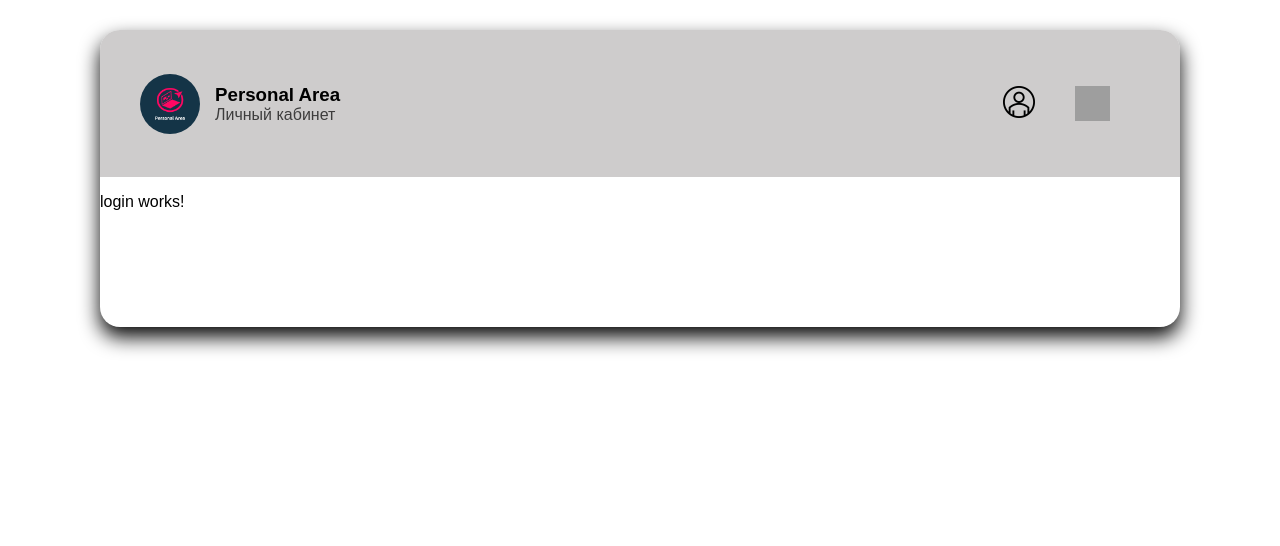
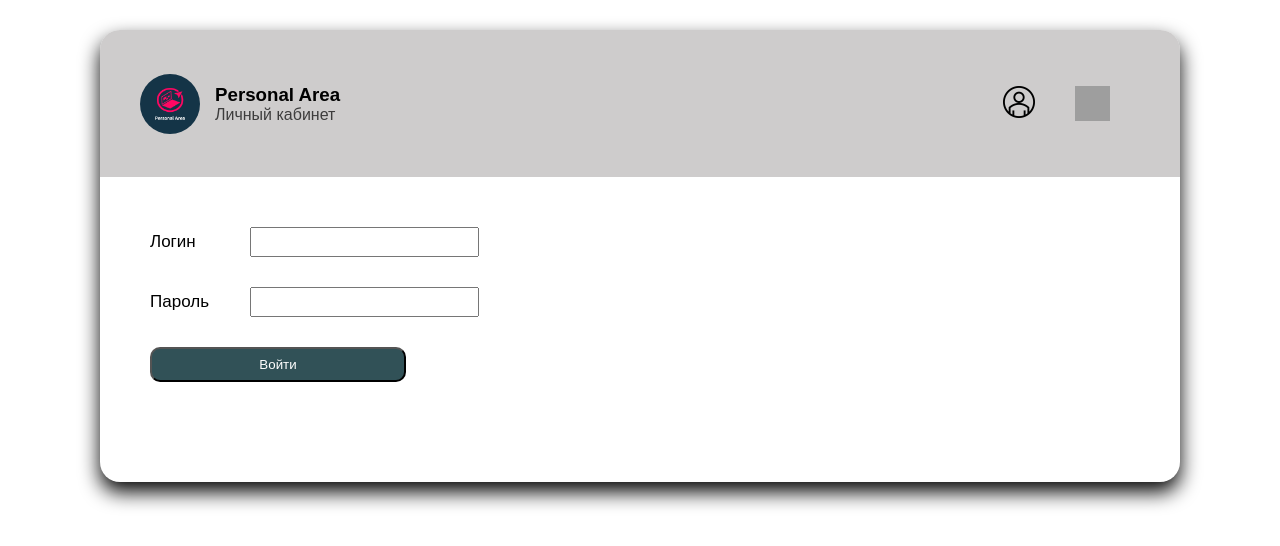
Before and after one commit to DogmatAlex/Personal-Area, an Angular app: page /login in a window 1280 px wide. Shown: the top 546 px of the page. Built offline with nearby package versions, Linux system fonts and the light colour scheme; grey boxes are pictures that could not be loaded.

Commit message:
Styles for pages

```diff
--- a/src/app/app-routing.module.ts
+++ b/src/app/app-routing.module.ts
@@ -3,6 +3,8 @@ import { RouterModule, Routes } from '@angular/router';
 import { ProfileComponent } from './profile/components/profile.component';
 import { LoginComponent } from './login/components/login.component';
 import { TodoComponent } from './todo/components/todo.component';
+import { AppComponent } from './app.component';
+
 
 const routes: Routes = [
   {
@@ -17,7 +19,9 @@ const routes: Routes = [
   {
     path: 'login',
     component: LoginComponent
-  }
+  },
+
+
 ];
 
 @NgModule({
--- a/src/app/app.component.ts
+++ b/src/app/app.component.ts
@@ -1,5 +1,5 @@
 import { Component } from '@angular/core';
-import { json } from 'stream/consumers';
+
 
 @Component({
   selector: 'app-root',
@@ -10,5 +10,4 @@ import { json } from 'stream/consumers';
 
 export class AppComponent {
 
-
 }
--- a/src/app/app.module.ts
+++ b/src/app/app.module.ts
@@ -22,7 +22,7 @@ import { ToDoModule } from './todo/todo.module';
     FormsModule,
     ProfileModule,
     LoginModule,
-    ToDoModule
+    ToDoModule,
   ],
   providers: [
     provideClientHydration()
--- a/src/app/login/components/login.component.html
+++ b/src/app/login/components/login.component.html
@@ -1,3 +1,18 @@
-<p>login works!</p>
+<div class="login-form" [formGroup]="loginForm">
+    <div class="login-form__input">
+        <label for="login">Логин</label>
+        <input type="text" id="login" formControlName="login" />
+    </div>
+
+
+    <div class="login-form__input">
+        <label for="password">Пароль</label>
+        <input type="text" id="password" formControlName="password" />
+    </div>
+
+    <button (click)="logIn()">Войти</button>
+
+
+</div>
 
 <router-outlet></router-outlet>
--- a/src/app/login/components/login.component.scss
+++ b/src/app/login/components/login.component.scss
@@ -0,0 +1,44 @@
+.login-form {
+    display: flex;
+    flex-direction: column;
+    gap: 30px;
+    justify-content: center;
+    width: 40vw;
+    margin-left: 50px;
+    margin-top: 50px;
+
+    &__input {
+        display: flex;
+        width: 100%;
+        height: 30px;
+        gap: 20px;
+
+        & label {
+            display: flex;
+            align-items: center;
+            width: 80px;
+            font-size: 17px;
+        }
+
+        & input {
+            font-size: 17px;
+        }
+    }
+
+    & button {
+        width: 20vw;
+        height: 35px;
+        background-color: rgb(49, 81, 87);
+        color: white;
+        border-radius: 10px;
+        cursor: pointer;
+        transition: background 0.2s ease-in-out;
+
+        &:hover {
+            background: lighten($color: rgb(49, 81, 87), $amount: 8%);
+          }
+          &:active {
+            background: darken($color: rgb(49, 81, 87), $amount: 11%);
+          }
+    }
+}
--- a/src/app/login/components/login.component.ts
+++ b/src/app/login/components/login.component.ts
@@ -1,4 +1,5 @@
 import { Component } from '@angular/core';
+import { FormControl, FormGroup, Validators } from '@angular/forms';
 
 @Component({
   selector: 'app-login',
@@ -6,5 +7,16 @@ import { Component } from '@angular/core';
   styleUrl: './login.component.scss'
 })
 export class LoginComponent {
+  public loginForm = new FormGroup({
+    login: new FormControl('', Validators.required),
+    password: new FormControl('', Validators.required),
+  });
 
+  public logIn() {
+    console.log(this.loginForm.value);
+  }
+
+  public ngOninit(): void {
+
+  }
 }
--- a/src/app/login/login.module.ts
+++ b/src/app/login/login.module.ts
@@ -2,10 +2,11 @@ import { NgModule } from '@angular/core';
 import { LoginComponent } from './components/login.component';
 import { CommonModule } from '@angular/common';
 import { RouterModule } from '@angular/router';
+import { ReactiveFormsModule } from '@angular/forms';
 
 
 @NgModule({
-    imports: [CommonModule, RouterModule],
+    imports: [CommonModule, RouterModule, ReactiveFormsModule],
     exports: [LoginComponent],
     declarations: [LoginComponent],
     providers: [],
--- a/src/app/profile/components/profile.component.html
+++ b/src/app/profile/components/profile.component.html
@@ -15,6 +15,11 @@
     </div>
 
     <div class="profile-form__input">
+        <label for="email">Email</label>
+        <input type="text" id="email" formControlName="email" />
+    </div>
+
+    <div class="profile-form__input">
         <label for="city">Город</label>
         <input type="text" id="city" />
     </div>
--- a/src/app/profile/components/profile.component.scss
+++ b/src/app/profile/components/profile.component.scss
@@ -27,6 +27,18 @@
 
     & button {
         width: 20vw;
-        height: 30px;
+        height: 35px;
+        background-color: rgb(49, 81, 87);
+        color: white;
+        border-radius: 10px;
+        cursor: pointer;
+        transition: background 0.2s ease-in-out;
+
+        &:hover {
+            background: lighten($color: rgb(49, 81, 87), $amount: 8%);
+          }
+          &:active {
+            background: darken($color: rgb(49, 81, 87), $amount: 11%);
+          }
     }
 }
--- a/src/app/profile/components/profile.component.ts
+++ b/src/app/profile/components/profile.component.ts
@@ -11,6 +11,7 @@ export class ProfileComponent {
     name: new FormControl('', Validators.required),
     lastName: new FormControl('', Validators.required),
     dateOfBirth: new FormControl('', Validators.required),
+    email: new FormControl('', Validators.required),
     city: new FormControl('', Validators.required)
   });
 
--- a/src/app/todo/components/todo.component.html
+++ b/src/app/todo/components/todo.component.html
@@ -1,10 +1,10 @@
 <div class="content">
     <h1>To Do List</h1>
     <input [(ngModel)]="newToDo" class="newToDo">
-    <button (click)="addToDo()">Добавить Задачу</button>
+    <button (click)="addToDo()" class="btn-addToDo">Добавить задачу</button>
 
     <div class="tasks-container">
-        <div *ngFor="let task of toDoList" class="container" [class.done]="task.isDone === true">
+        <div class="container" *ngFor="let task of toDoList" [class.done]="task.isDone === true">
             <div class="task-text">{{ task.name }}</div>
             <div class="buttons-container">
                 <button *ngIf="!task.isDone" (click)="markDone(task)">Готово</button>
--- a/src/app/todo/components/todo.component.scss
+++ b/src/app/todo/components/todo.component.scss
@@ -8,6 +8,24 @@
     font-size: 17px;
   }
 
+  & .btn-addToDo {
+    margin-left: 20px;
+    height: 30px;
+    background-color: rgb(49, 81, 87);
+    color: white;
+    border-radius: 8px;
+    cursor: pointer;
+    transition: background 0.2s ease-in-out;
+
+    &:hover {
+      background: lighten($color: rgb(49, 81, 87), $amount: 9%);
+    }
+
+    &:active {
+      background: darken($color: rgb(49, 81, 87), $amount: 11%);
+    }
+  }
+
   & .tasks-container {
     margin-top: 60px;
 
@@ -16,7 +34,7 @@
       align-items: center;
       justify-content: space-between;
       width: 500px;
-        height: 30px;
+      height: 40px;
       margin-top: 20px;
 
       & .task-text {
@@ -33,6 +51,20 @@
 
         & button {
           margin-left: 5px;
+          height: 25px;
+          background-color: rgb(49, 81, 87);
+          color: white;
+          border-radius: 15px;
+          cursor: pointer;
+          transition: background 0.2s ease-in-out;
+
+          &:hover {
+            background: lighten($color: rgb(49, 81, 87), $amount: 9%);
+          }
+
+          &:active {
+            background: darken($color: rgb(49, 81, 87), $amount: 11%);
+          }
         }
       }
 
```
Lines whose indentation alone changed are shown as unchanged.
